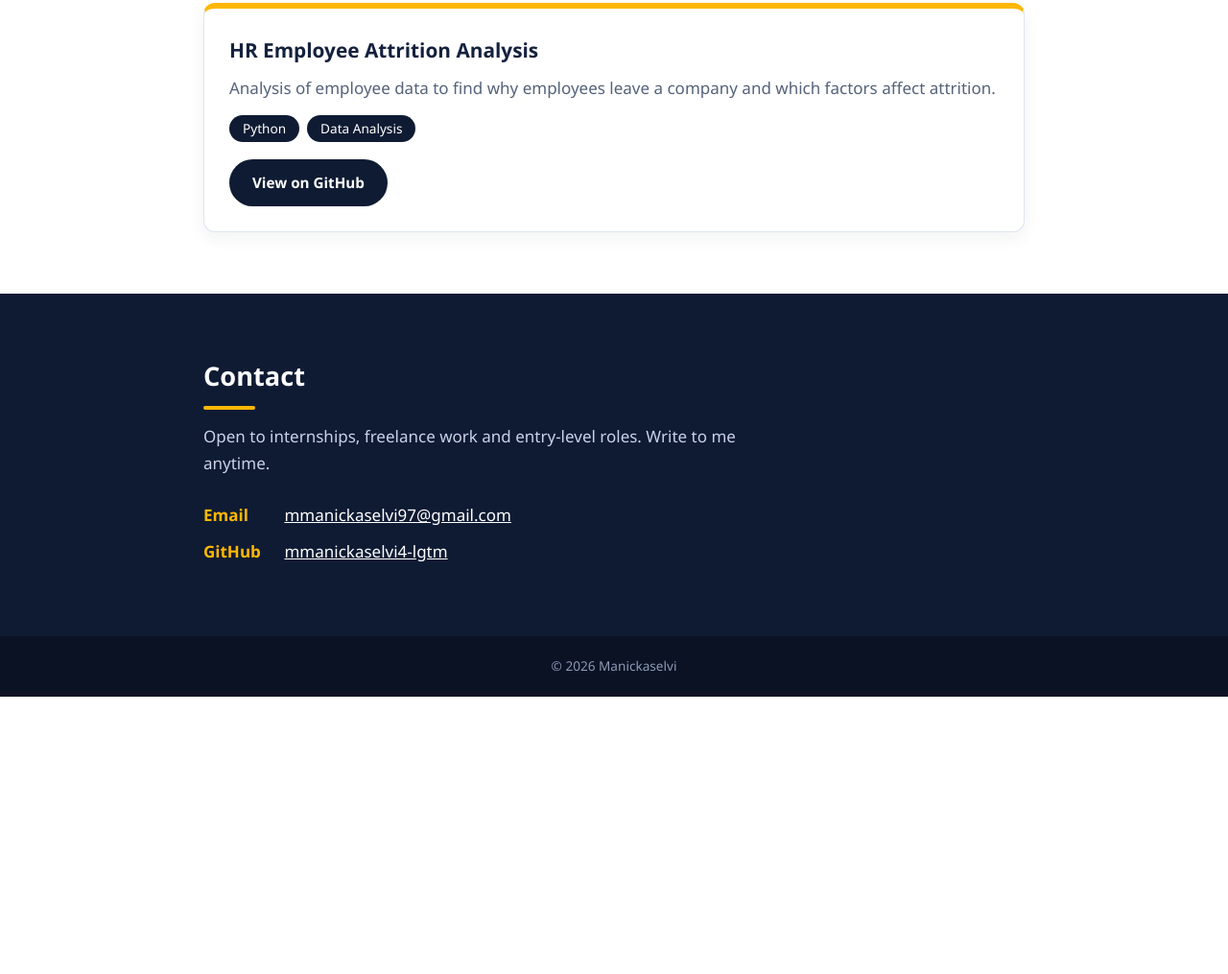
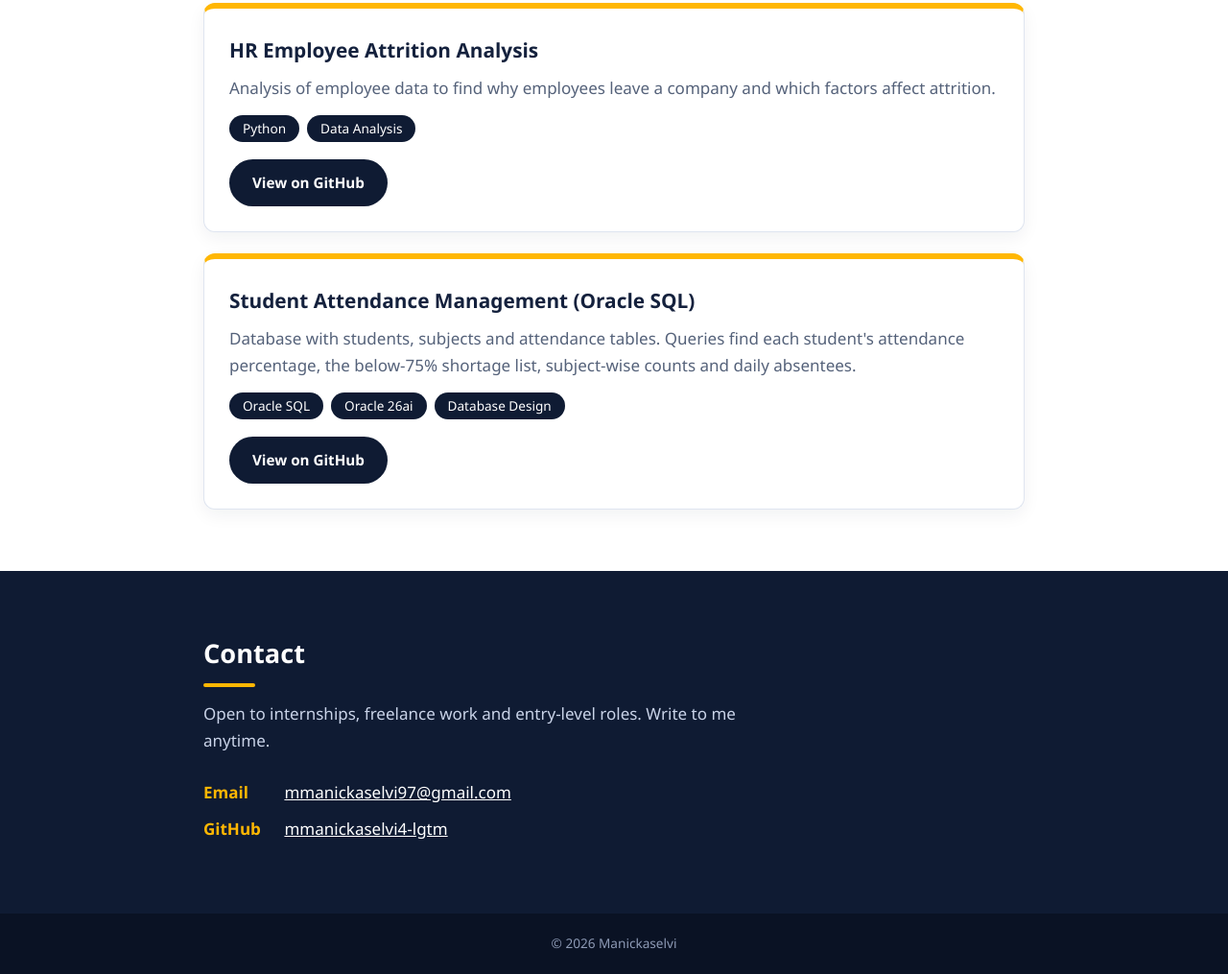
Before and after one commit to mmanickaselvi4-lgtm/mmanickaselvi4-lgtm.github.io, a plain HTML site: page index.html in a window 1280 px wide. Shown: the part 1628-2643 px from the top of the page at 96% size. Before the commit the page ends 2354 px from the top, so only its background shows below. Drawn offline with Linux system fonts and the light colour scheme.

Commit message:
Update index.html

```diff
--- a/index.html
+++ b/index.html
@@ -70,6 +70,7 @@
   .skill p { font-size: .9rem; color: var(--muted); margin-top: 8px; }
 
   .project { background: var(--bg); border-radius: 12px; border: 1px solid var(--line); border-top: 6px solid var(--amber); padding: 26px; box-shadow: 0 6px 18px rgba(15,27,51,.06); }
+  .project + .project { margin-top: 22px; }
   .project h3 { font-size: 1.3rem; margin-bottom: 8px; }
   .project p { color: var(--muted); }
   .tags { margin: 14px 0 18px; display: flex; gap: 8px; flex-wrap: wrap; font-size: .85rem; }
@@ -160,6 +161,13 @@
         <div class="tags"><span>Python</span><span>Data Analysis</span></div>
         <a class="btn primary" href="https://github.com/mmanickaselvi4-lgtm/HR-employee-attrition-analysis-">View on GitHub</a>
       </div>
+
+      <div class="project">
+        <h3>Student Attendance Management (Oracle SQL)</h3>
+        <p>Database with students, subjects and attendance tables. Queries find each student's attendance percentage, the below-75% shortage list, subject-wise counts and daily absentees.</p>
+        <div class="tags"><span>Oracle SQL</span><span>Oracle 26ai</span><span>Database Design</span></div>
+        <a class="btn primary" href="https://github.com/mmanickaselvi4-lgtm/student-attendance-oracle">View on GitHub</a>
+      </div>
     </div>
   </section>
 
```
